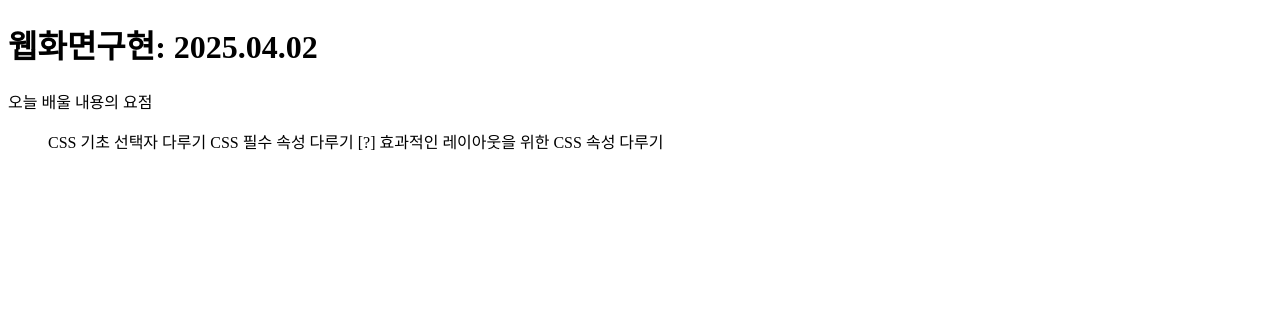
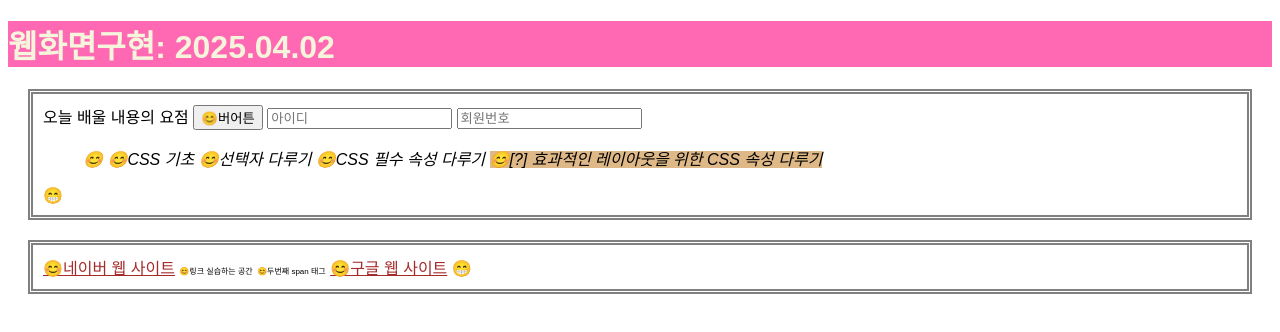
Before and after one commit to 2251039/HTW, a plain HTML site: page index.html in a window 1280 px wide. Drawn offline with Linux system fonts and the light colour scheme.

Commit message:
수업 마무리

```diff
--- a/css/style.css
+++ b/css/style.css
@@ -0,0 +1,80 @@
+* {
+    font-family: Arial, Helvetica, sans-serif;
+    font-size: 40;
+}
+
+h1{
+    background-color: hotpink;
+    color: beige;
+    font-size: 2em;
+}
+div{
+    margin: 20px;
+    padding: 10px;
+    border: double 5px gray;
+}
+div ::before {
+    content: '😊';
+}
+div::after {
+    content: '😁';
+}
+/* div:hover {
+    background-color: aqua;
+} */
+#todolist #last_li{
+    background-color: burlywood;
+    font-family: Hi Melody, sans-serif;
+}
+
+.point3 {
+    font-family: Hi Melody, sans-serif;
+}
+/* #last_li{
+    font-weight: 800;
+} */
+a {
+    color: brown;
+}
+a:visited{
+    text-decoration: line-through;
+}
+
+a:hover {
+    font-weight: 900;
+    font-size: 1.2em;
+}
+div > ul{
+    font-style: italic;
+}
+div li{
+    color: red;
+}
+span{
+    font-size: 0.8em;
+}
+a ~ span {
+    font-size: 0.5em;
+}
+button:hover {
+    font-weight: 900;
+}
+button:active {
+    background-color: cyan;
+    color: beige;
+}
+input :focus {
+    color: red;
+}
+input:disabled {
+    display: none;
+}
+
+li:first-child {
+    font-size: 1.2em;
+}
+li:nth-child(2)
+
+li:last-child {
+    font-size: 1.7em;
+}
--- a/index.html
+++ b/index.html
@@ -3,19 +3,30 @@
 <head>
     <meta charset="UTF-8">
     <meta name="viewport" content="width=device-width, initial-scale=1.0">
+    <link rel="stylesheet" href="/css/style.css">
+
     <title>웹화면구현: 2025.04.02</title>
 </head>
 <body>
     <h1>웹화면구현: 2025.04.02</h1>
-    <div>
+    <div id="todolist">
         오늘 배울 내용의 요점
+        <button>버어튼</button>
+        <input width="30px" type="text" name="" id="" placeholder="아이디">
+        <input width="30px" type="text" name="" id="" placeholder="패스워드"disabled>
+        <input width="30px" type="text" name="" id="" placeholder="회원번호">
         <ul>
             <il>CSS 기초</il>
             <il>선택자 다루기</il>
             <il>CSS 필수 속성 다루기</il>
-            <il>[?] 효과적인 레이아웃을 위한 CSS 속성 다루기</il>
+            <il id="last_li">[?] 효과적인 레이아웃을 위한 CSS 속성 다루기</il>
         </ul>
     </div>
-
+    <div>
+        <a href="http://www.naver.com" target="_blank">네이버 웹 사이트</a>
+        <span>링크 실습하는 공간</span>
+        <span>두번째 span 태그</span>
+        <a href="http://google.com">구글 웹 사이트</a>
+    </div>
 </body>
 </html>
```
Also changed, not shown: 1 other file.
